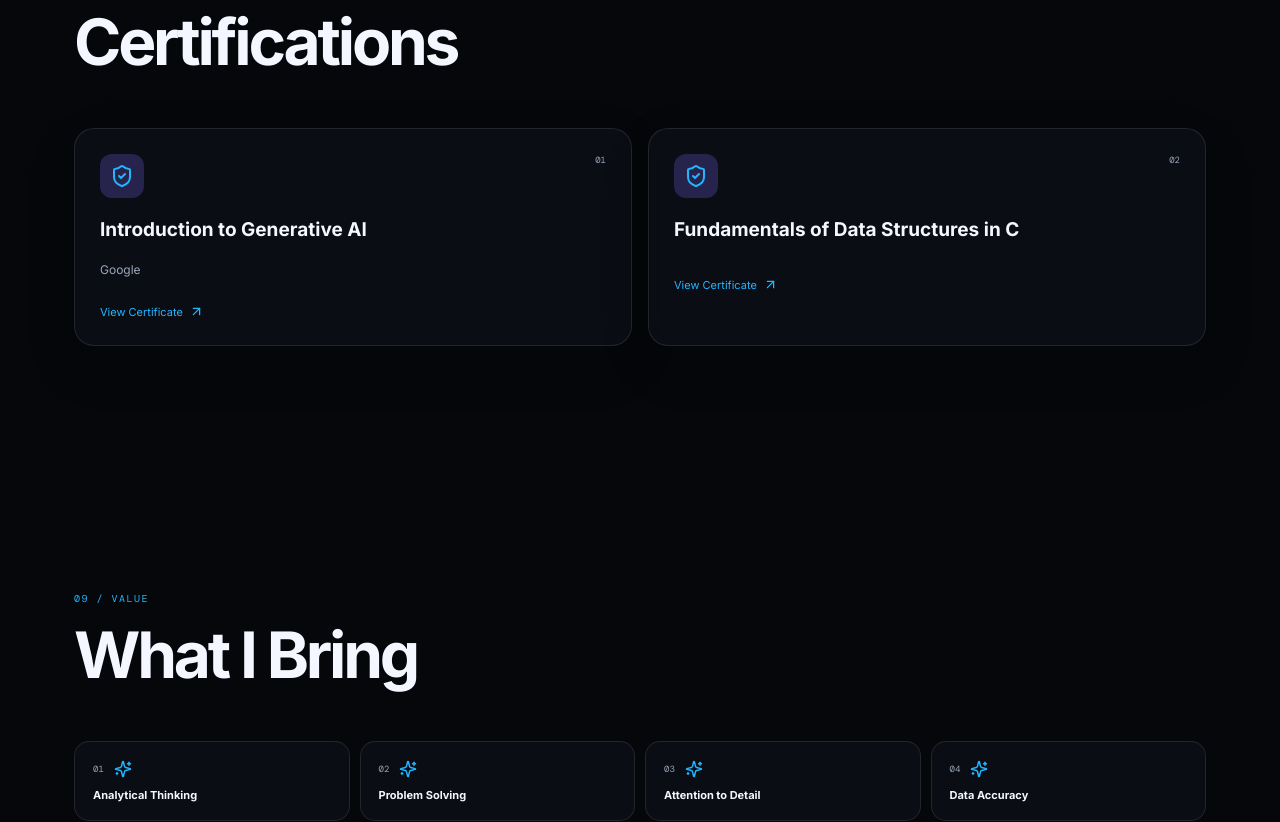
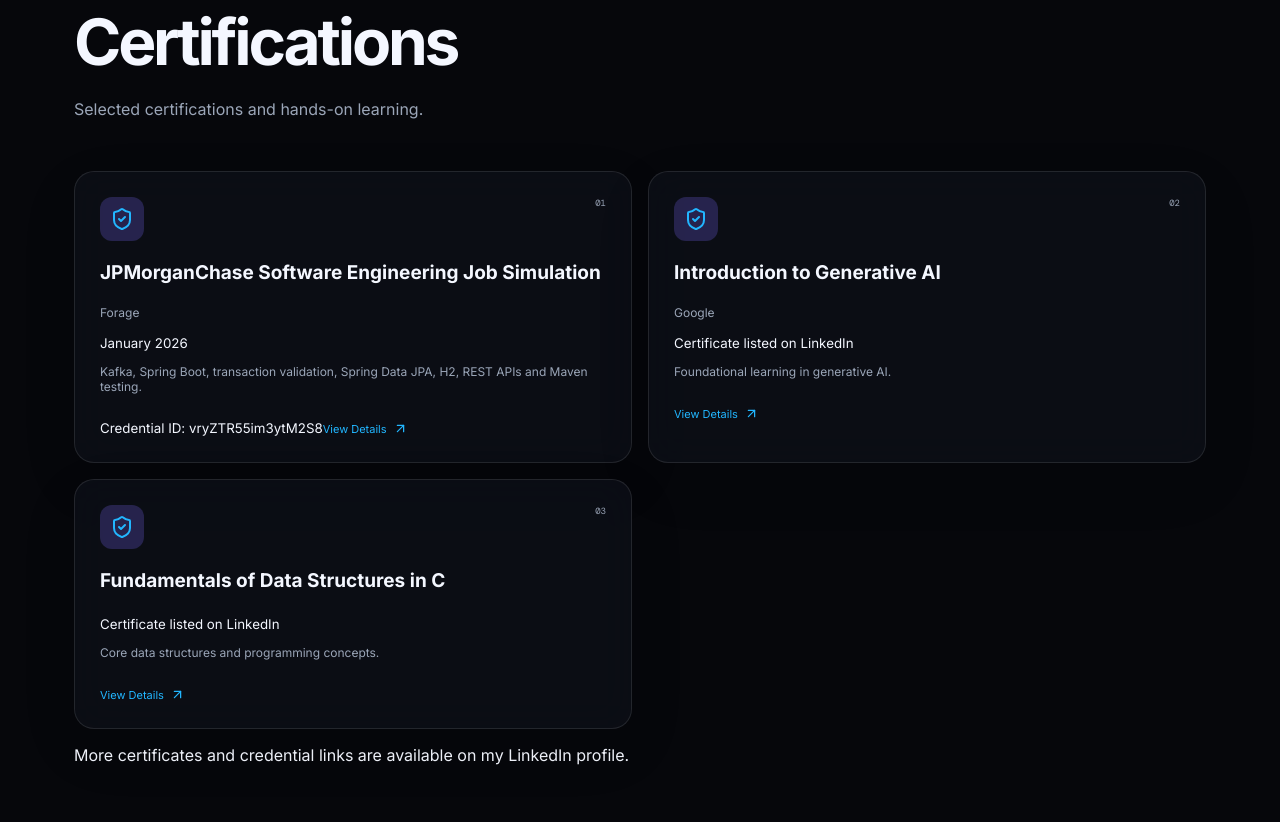
Before and after one commit to AmoghaKJ/amogha-kj-portfolio, a React (Vite) app: page / in a window 1280 px wide. Shown: the part 7980-8802 px from the top of the page. Built offline with nearby package versions, Linux system fonts and the light colour scheme.

Commit message:
Update portfolio certifications from LinkedIn profile

```diff
--- a/src/main.jsx
+++ b/src/main.jsx
@@ -204,9 +204,16 @@
   return <section id="education" className="section"><SectionHeading eyebrow="07 / EDUCATION" title="Education"/><div className="edu-timeline">{data.map((x,i)=><motion.div className="edu-card" key={x[0]} initial={{opacity:0,x:i%2?-25:25}} whileInView={{opacity:1,x:0}} viewport={{once:true}}><div className="edu-icon"><GraduationCap/></div><span className="edu-index">0{i+1}</span><h3>{x[0]}</h3><p>{x[1]}</p><span>{x[2]}</span><strong>{x[3]}</strong></motion.div>)}</div></section>
 }
 function Certifications() {
-  return <section id="certifications" className="section"><SectionHeading eyebrow="08 / CREDENTIALS" title="Certifications"/><div className="cert-grid">
-    {[["Introduction to Generative AI","Google"],["Fundamentals of Data Structures in C",""]].map(([a,b],i)=><motion.div className="cert-card glass" key={a} whileHover={{y:-6}} initial={{opacity:0,y:20}} whileInView={{opacity:1,y:0}} viewport={{once:true}}><div className="cert-icon"><ShieldCheck/></div><span>0{i+1}</span><h3>{a}</h3>{b&&<p>{b}</p>}<a href="#contact">View Certificate <ArrowUpRight size={15}/></a></motion.div>)}
-  </div></section>
+  const certifications = [
+    {title:"JPMorganChase Software Engineering Job Simulation",issuer:"Forage",issued:"January 2026",detail:"Kafka, Spring Boot, transaction validation, Spring Data JPA, H2, REST APIs and Maven testing.",credential:"vryZTR55im3ytM2S8",url:"https://www.theforage.com/"},
+    {title:"Introduction to Generative AI",issuer:"Google",issued:"Certificate listed on LinkedIn",detail:"Foundational learning in generative AI.",url:"https://www.linkedin.com/in/amoghakj/"},
+    {title:"Fundamentals of Data Structures in C",issuer:"",issued:"Certificate listed on LinkedIn",detail:"Core data structures and programming concepts.",url:"https://www.linkedin.com/in/amoghakj/"}
+  ];
+  return <section id="certifications" className="section"><SectionHeading eyebrow="08 / CREDENTIALS" title="Certifications" sub="Selected certifications and hands-on learning."/><div className="cert-grid">
+    {certifications.map((cert,i)=><motion.div className="cert-card glass" key={cert.title} whileHover={{y:-6}} initial={{opacity:0,y:20}} whileInView={{opacity:1,y:0}} viewport={{once:true}}>
+      <div className="cert-icon"><ShieldCheck/></div><span>0{i+1}</span><h3>{cert.title}</h3>{cert.issuer&&<p>{cert.issuer}</p>}<small>{cert.issued}</small><p>{cert.detail}</p>{cert.credential&&<small>Credential ID: {cert.credential}</small>}<a href={cert.url} target="_blank" rel="noreferrer">View Details <ArrowUpRight size={15}/></a>
+    </motion.div>)}
+  </div><p className="cert-note">More certificates and credential links are available on <a href="https://www.linkedin.com/in/amoghakj/" target="_blank" rel="noreferrer">my LinkedIn profile</a>.</p></section>
 }
 function Strengths() {
   return <section className="section strengths"><SectionHeading eyebrow="09 / VALUE" title="What I Bring"/><div className="strength-grid">{strengths.map((s,i)=><motion.div className="strength" key={s} initial={{opacity:0,scale:.94}} whileInView={{opacity:1,scale:1}} viewport={{once:true}} transition={{delay:i*.04}} whileHover={{y:-5}}><span>{String(i+1).padStart(2,"0")}</span><Sparkles size={18}/><b>{s}</b></motion.div>)}</div></section>
```
